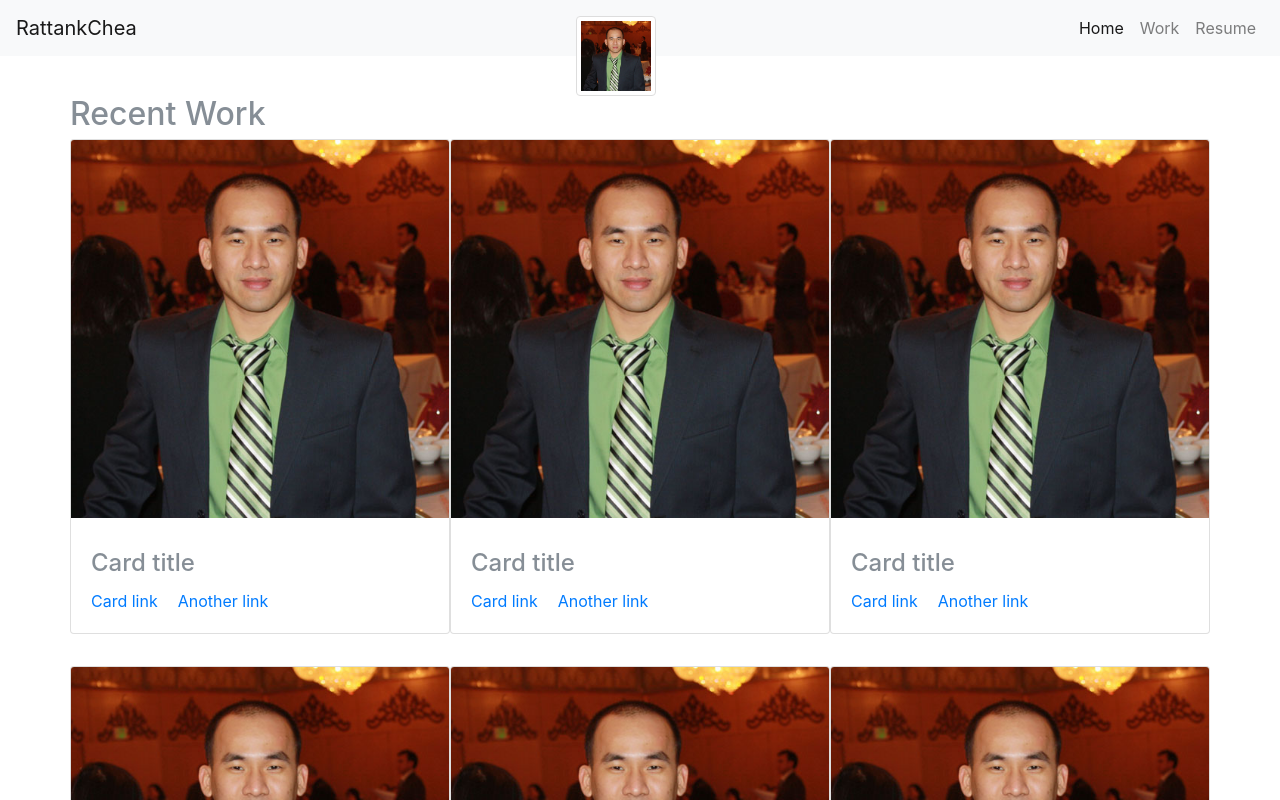
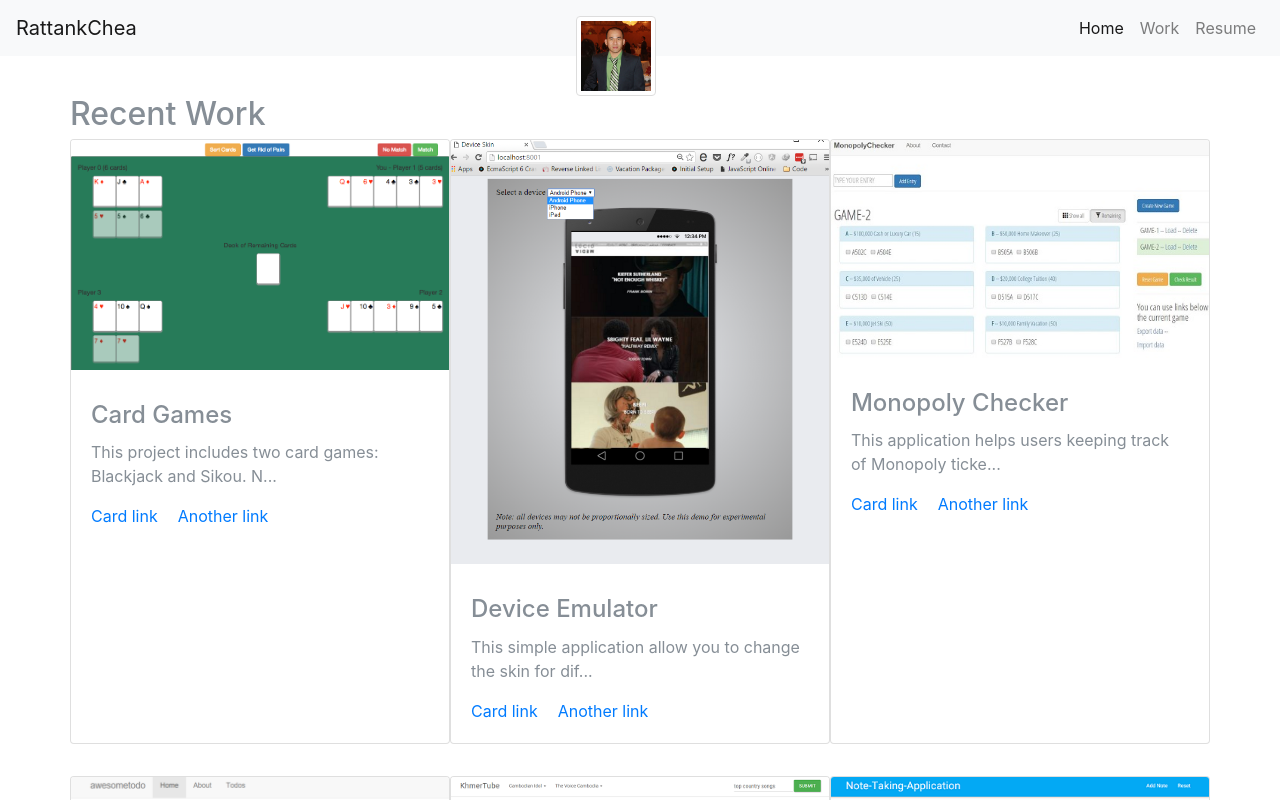
Before and after one commit to rattanakchea/rattanak2014, an Angular app: page /work in a window 1280 px wide. Shown: the top 800 px of the page. Built offline with nearby package versions, Linux system fonts and the light colour scheme.

Commit message:
added truncate

```diff
--- a/src/app/app.module.ts
+++ b/src/app/app.module.ts
@@ -10,13 +10,17 @@ import { FooterComponent } from './footer/footer.component';
 import { HomeComponent } from './home/home.component';
 import { WorkComponent } from './work/work.component';
 
+// shared
+import {  TruncatePipe }   from './shared/truncate.pipe';
+
 @NgModule({
   declarations: [
     AppComponent,
     NavComponent,
     FooterComponent,
     HomeComponent,
-    WorkComponent
+    WorkComponent,
+    TruncatePipe
   ],
   imports: [
     BrowserModule,
--- /dev/null
+++ b/src/app/shared/truncate.pipe.ts
@@ -0,0 +1,12 @@
+import { Pipe, PipeTransform } from '@angular/core';
+
+@Pipe({
+    name: 'limitTo'
+})
+export class TruncatePipe implements PipeTransform {
+    transform(input: string, limit: number) {
+        if (input) {
+            return (input.length > length) ? input.substr(0, limit) + '...' : input;
+        }
+    }
+}
--- a/src/app/work/work.component.html
+++ b/src/app/work/work.component.html
@@ -6,9 +6,10 @@
     </div>
     <div class="row">
       <div class="card" *ngFor="let item of projects">
-        <img class="card-img-top" src="assets/images/profile_img.jpg">
+        <img class="card-img-top" src="{{item.image}}">
         <div class="card-body">
-            <h4 class="card-title">Card title</h4>
+            <h4 class="card-title">{{ item.title }}</h4>
+            <p>{{ item.description | limitTo: 60 }}</p>
           <a href="#" class="card-link">Card link</a>
           <a href="#" class="card-link">Another link</a>
         </div>
--- a/src/assets/data/myProjects.json
+++ b/src/assets/data/myProjects.json
@@ -2,7 +2,7 @@
     "id": "card-game",
     "slug": "card-games",
     "title": "Card Games",
-    "description": "Currently I have written two card games: Blackjack and Sikou. Needless to say, Blackjack is a popular card game. Sikou is the first Cambodian card game written in JavaScript. The project was written in a custom JavaScript MVC pattern. It was designed to make the code reusable and extensible to other Card game projects.",
+    "description": "This project includes two card games: Blackjack and Sikou. Needless to say, Blackjack is a well-known card game. Sikou is the first Cambodian card game written in JavaScript. The project was written in a custom JavaScript MVC pattern. It was designed to make the code reusable and extensible.",
     "dateCreated": "10/20/2016",
     "demo": "https://rattanakchea.github.io/cardgames/",
     "source": "https://github.com/rattanakchea/cardgames",
```
